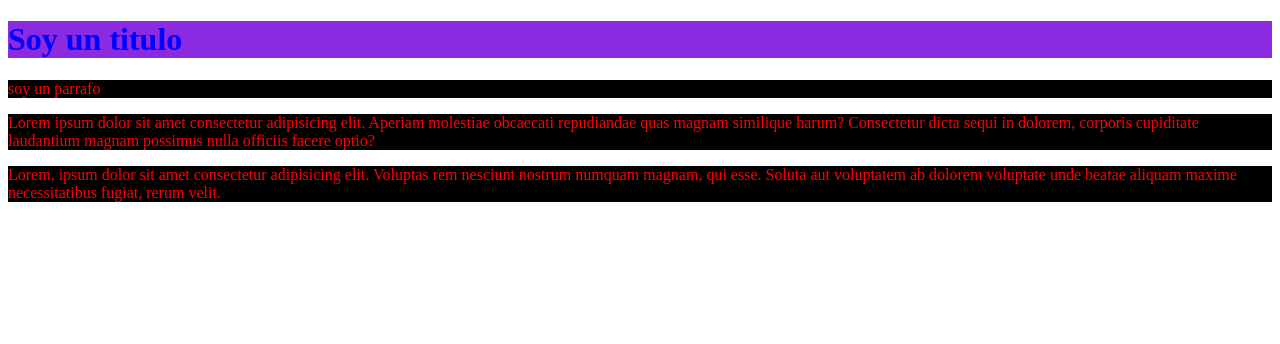
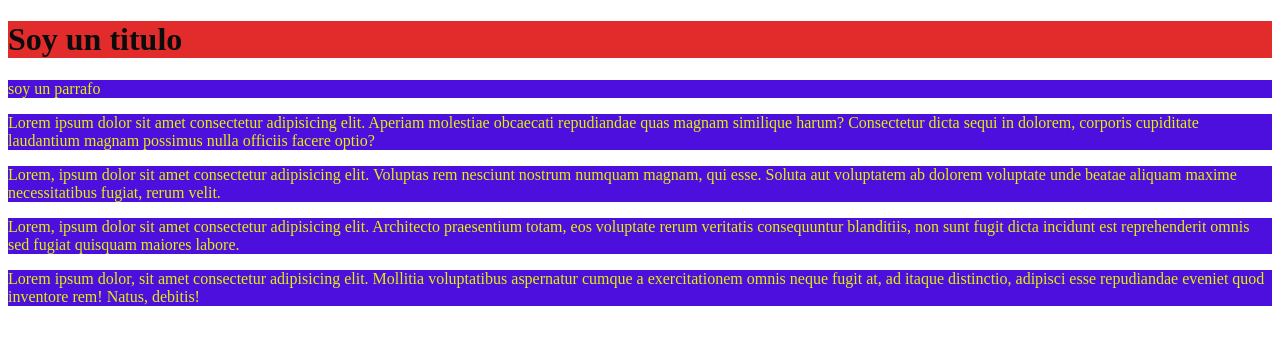
Before and after one commit to LeaVenezia/mi_repositorio, a plain HTML site: page index.html in a window 1280 px wide. Drawn offline with Linux system fonts and the light colour scheme.

Commit message:
segundo_commit

```diff
--- a/index.html
+++ b/index.html
@@ -17,5 +17,9 @@
 
     <p>Lorem, ipsum dolor sit amet consectetur adipisicing elit. Voluptas rem nesciunt nostrum numquam magnam, qui esse. Soluta aut voluptatem ab dolorem voluptate unde beatae aliquam maxime necessitatibus fugiat, rerum velit.</p>
 
+    <p>Lorem, ipsum dolor sit amet consectetur adipisicing elit. Architecto praesentium totam, eos voluptate rerum veritatis consequuntur blanditiis, non sunt fugit dicta incidunt est reprehenderit omnis sed fugiat quisquam maiores labore.</p>
+
+    <p>Lorem ipsum dolor, sit amet consectetur adipisicing elit. Mollitia voluptatibus aspernatur cumque a exercitationem omnis neque fugit at, ad itaque distinctio, adipisci esse repudiandae eveniet quod inventore rem! Natus, debitis!</p>
+
 </body>
 </html>
--- a/styles.css
+++ b/styles.css
@@ -1,9 +1,9 @@
 p{
-    color: red;
-    background-color: black;
+    color: rgb(225, 240, 13);
+    background-color: rgb(77, 15, 221);
 }
 
 h1{
-    color: blue;
-    background-color: blueviolet;
+    color: rgb(11, 11, 12);
+    background-color: rgb(226, 43, 43);
 }
```
